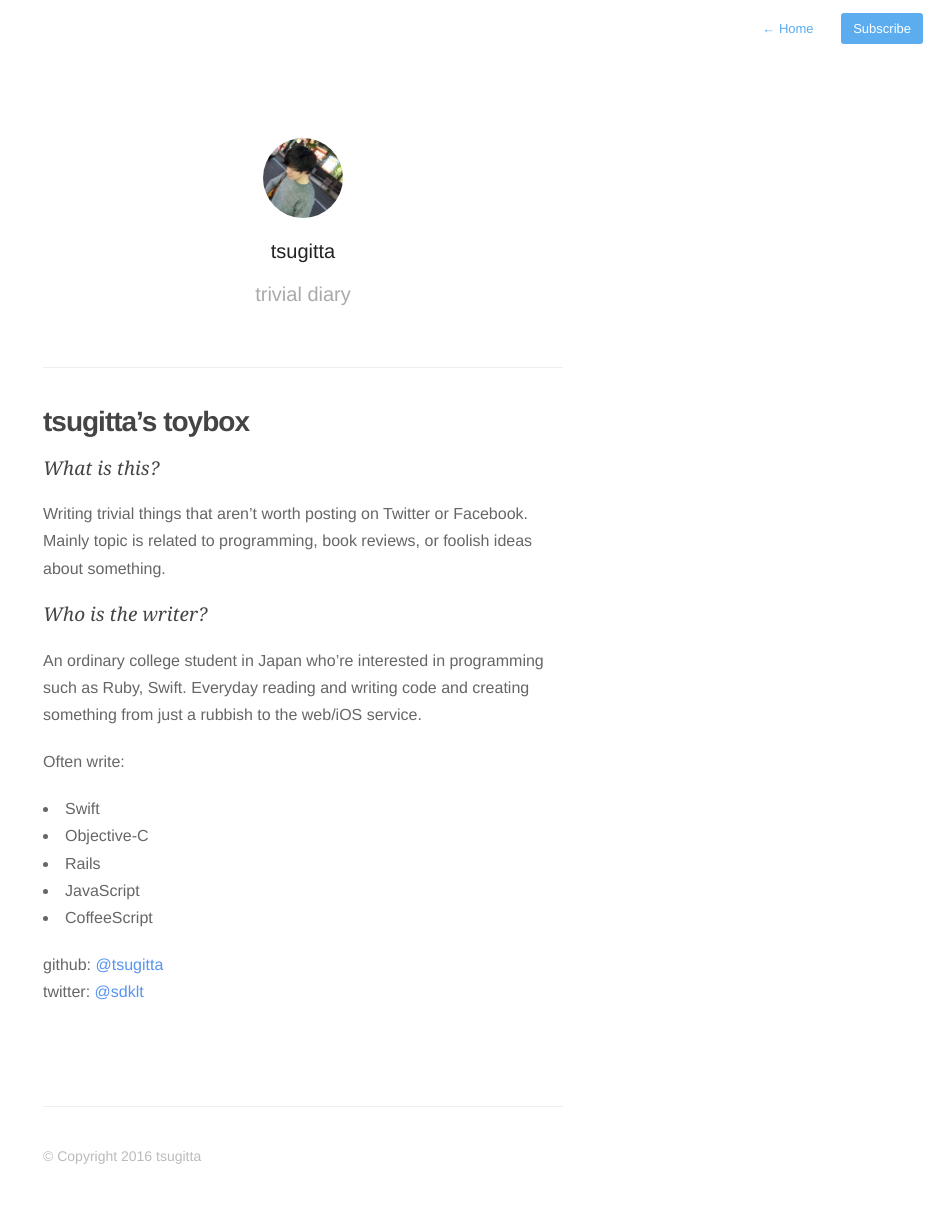
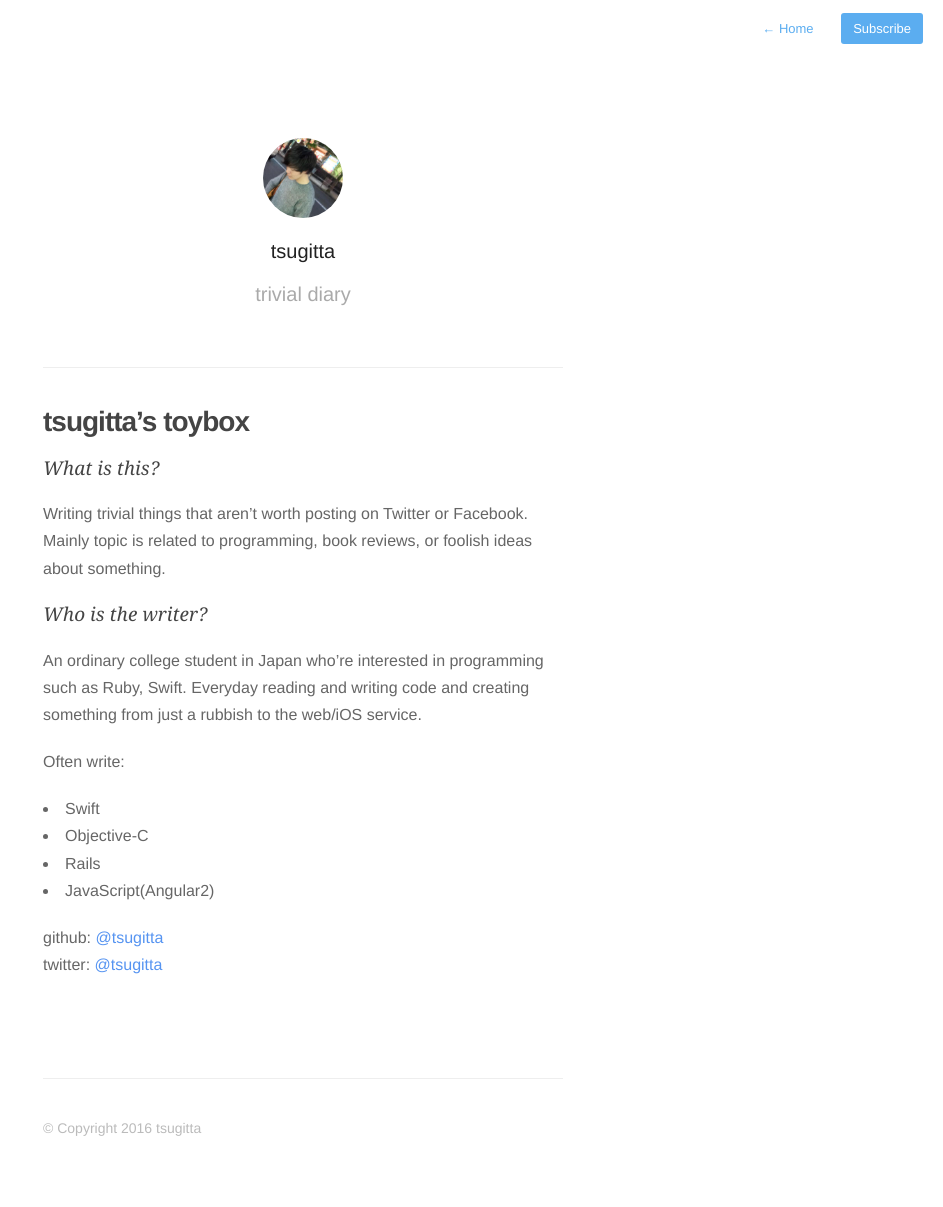
Before and after one commit to tsugitta/mini-blog, a Jekyll site: the page built from about.md, in a window 1280 px wide. Shown: the whole page, without its empty margins (337-1280 px from the left). Built offline with Jekyll 4.4.1, drawn with Linux system fonts in a browser that asks for light colours; nearby versions of some CDN libraries; after the commit the page ends 1179 px from its top, so only the background shows below that.

Commit message:
Update about

```diff
--- a/about.md
+++ b/about.md
@@ -19,12 +19,11 @@ Often write:
 - Swift
 - Objective-C
 - Rails
-- JavaScript
-- CoffeeScript
+- JavaScript(Angular2)
 
 github: [@tsugitta](https://github.com/tsugitta)
 <br>
-twitter: [@sdklt](https://twitter.com/sdklt)
+twitter: [@tsugitta](https://twitter.com/tsugitta)
 
 
 {% include footer.html %}
```
